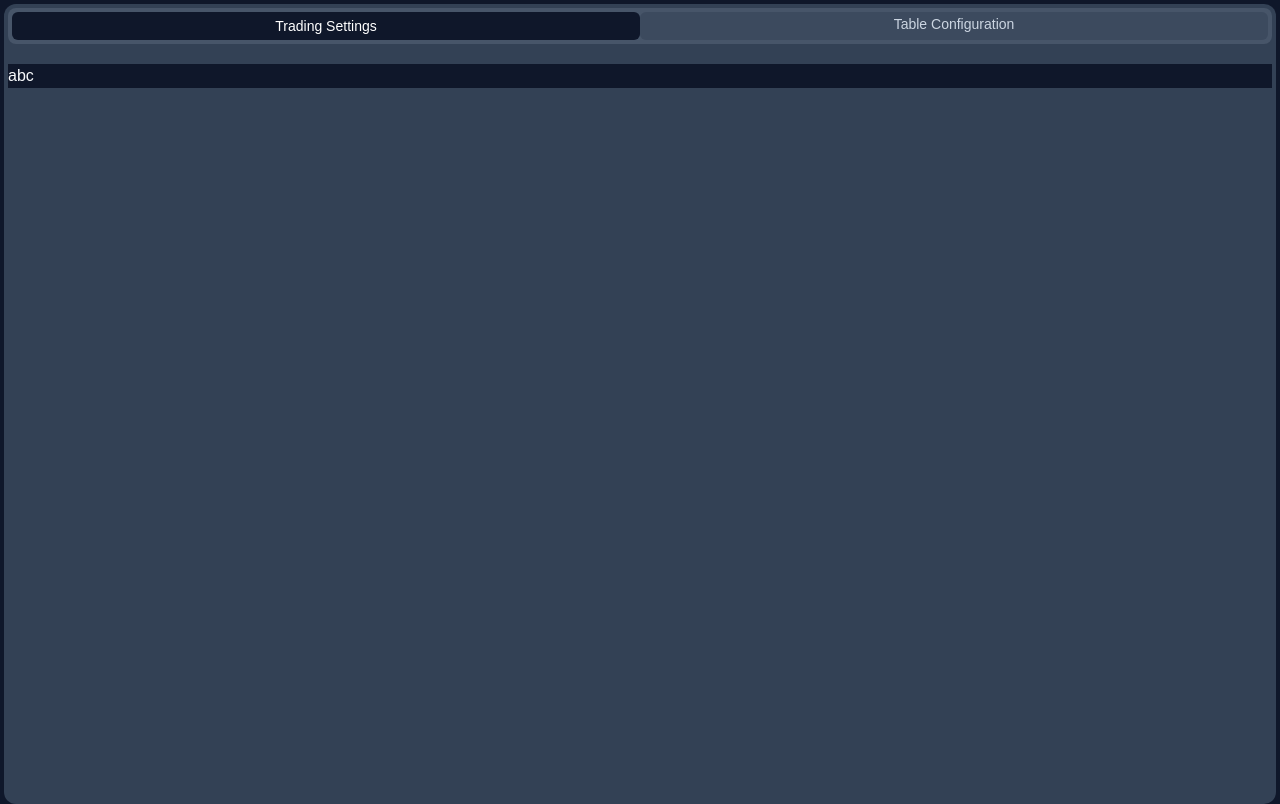
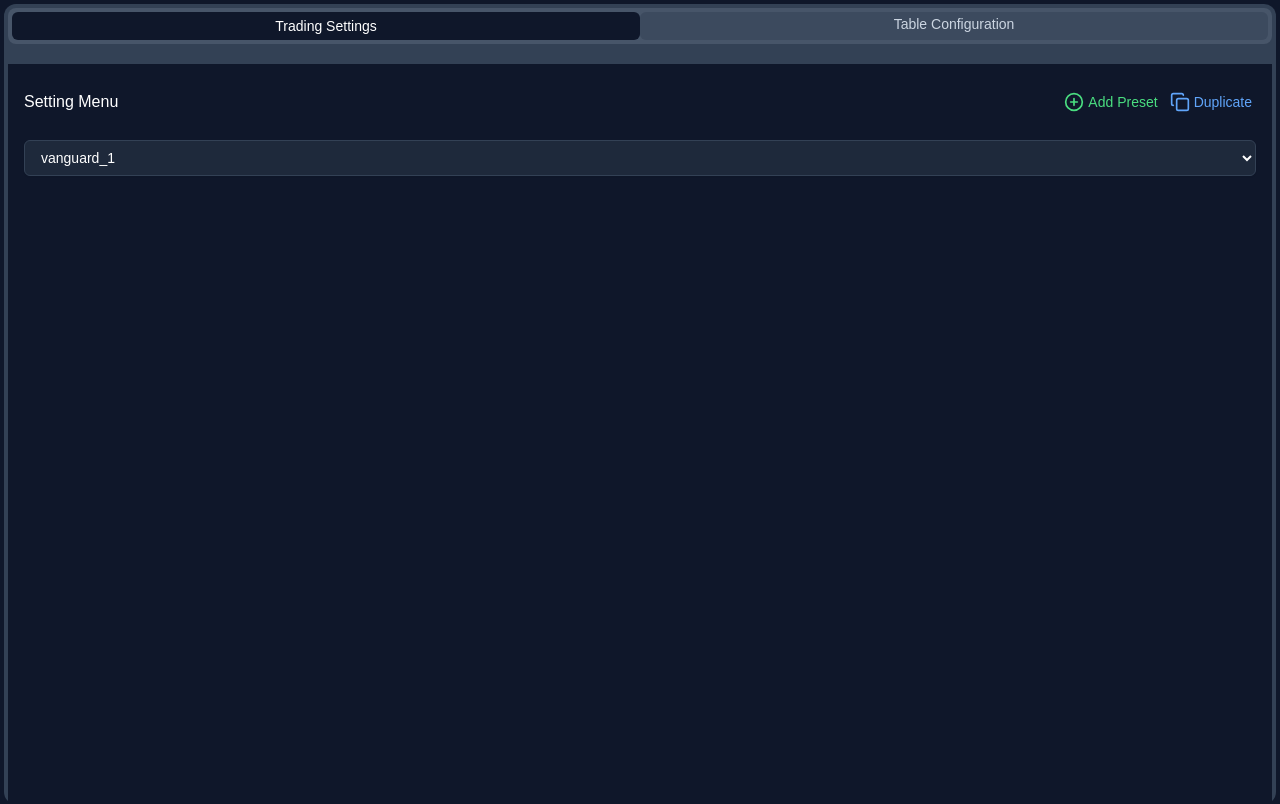
Before and after one commit to Vanguard1105/I_N_Parser, a Next.js app: page / in a window 1280 px wide. Built offline with nearby package versions, Linux system fonts and the light colour scheme.

Commit message:
fix: page.ts updated!

```diff
--- a/app/layout.tsx
+++ b/app/layout.tsx
@@ -25,7 +25,7 @@ export default function RootLayout({
   return (
     <html lang="en">
       <body
-        className={`${geistSans.variable} ${geistMono.variable} antialiased bg-slate-900 text-slate-50 w-screen h-screen`}
+        className={`${geistSans.variable} ${geistMono.variable} antialiased bg-slate-900 w-screen h-screen`}
       >
         {children}
       </body>
--- a/app/page.tsx
+++ b/app/page.tsx
@@ -22,12 +22,17 @@ const Home: React.FC = () => {
   // State for current time if needed
   const [currentTime, setCurrentTime] = useState(Date.now());
 
-  const handleChange = (e: React.ChangeEvent<HTMLInputElement>) => {
-    const { name, value } = e.target;
-    setSettings((prevSettings) => ({
-      ...prevSettings,
-      [name]: value,
-    }));
+  const [selectedOption, setSelectedOption] = useState('option1');
+
+  // Handler for when the selection changes
+  const handleChange = (event: any) => {
+    setSelectedOption(event.target.value);
+  };
+  const [isOpen, setIsOpen] = useState(false); // State to track dropdown open/close
+
+  const handleOptionClick = (option: any) => {
+    setSelectedOption(option.value);
+    setIsOpen(false); // Close the dropdown
   };
 
   return (
@@ -41,8 +46,24 @@ const Home: React.FC = () => {
           </div>
         </div>
         {tabIndex === 0?
-          <div className='flex flex-row bg-slate-900 mt-4 w-[100% - 8px] mx-1'>
-            abc
+          <div className='flex flex-col bg-slate-900 mt-4 w-[100% - 8px] h-[100%] mx-1 px-2'>
+            <div className='flex flex-row justify-between p-2 w-full items-center'>
+              <div className='text-white'>Setting Menu</div>
+              <div className='flex flex-row gap-2 py-5'>
+                <div className='flex flex-row text-green-400 items-center'><svg xmlns="http://www.w3.org/2000/svg" width="20" height="20" viewBox="0 0 24 24" fill="none" stroke="currentColor" strokeWidth="2" strokeLinecap="round" strokeLinejoin="round" className="lucide lucide-circle-plus"><circle cx="12" cy="12" r="10"></circle><path d="M8 12h8"></path><path d="M12 8v8"></path></svg><span className='px-1 text-sm'>Add Preset</span></div>
+                <div className='flex flex-row text-blue-400 items-center'><svg xmlns="http://www.w3.org/2000/svg" width="20" height="20" viewBox="0 0 24 24" fill="none" stroke="currentColor" strokeWidth="2" strokeLinecap="round" strokeLinejoin="round" className="lucide lucide-copy"><rect width="14" height="14" x="8" y="8" rx="2" ry="2"></rect><path d="M4 16c-1.1 0-2-.9-2-2V4c0-1.1.9-2 2-2h10c1.1 0 2 .9 2 2"></path></svg><span className='px-1 text-sm'>Duplicate</span></div>
+              </div>
+            </div>
+            <div className='flex items-center justify-between px-2'>
+              <select
+                id="options"
+                className='flex h-9 w-full items-center whitespace-nowrap rounded-md border px-3 py-2 text-sm shadow-sm ring-offset-background placeholder:text-muted-foreground focus:outline-none focus:ring-1 focus:ring-ring disabled:cursor-not-allowed disabled:opacity-50 [&>span]:line-clamp-1 bg-slate-800 border-slate-700 text-white'
+                value={selectedOption}
+                onChange={handleChange}
+              >
+                <option value="6793b79af4b7571a5e546eec" className='bg-green-500'>vanguard_1</option>
+              </select>
+            </div>
           </div>
           :
           <div>
```
